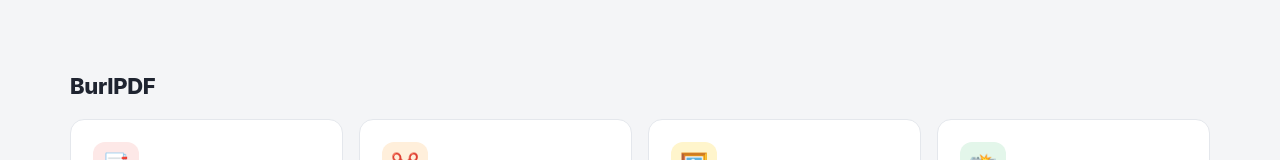
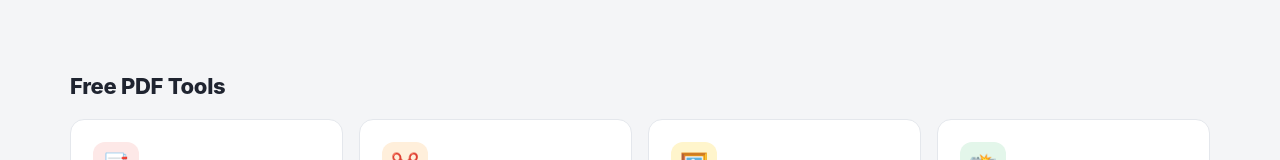
Before and after one commit to BurlPDF/burlpdf.github.io, a plain HTML site: page index.html in a window 1280 px wide. Shown: the part 385-545 px from the top of the page. Drawn offline with Linux system fonts and the light colour scheme.

Commit message:
Add files via upload

```diff
--- a/index.html
+++ b/index.html
@@ -151,7 +151,7 @@
 <main>
 
   <section class="group" id="pdf">
-    <h2>BurlPDF</h2>
+    <h2>Free PDF Tools</h2>
     <div class="grid">
       <a class="card" href="merge-pdf.html"><div class="badge b-red">📑</div><h3>Merge PDF</h3><p>Combine several PDFs into one file in the order you choose.</p></a>
       <a class="card" href="split-pdf.html"><div class="badge b-orange">✂️</div><h3>Split PDF</h3><p>Pull out pages or split a PDF into separate files.</p></a>
```
